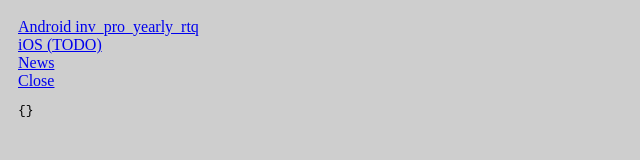
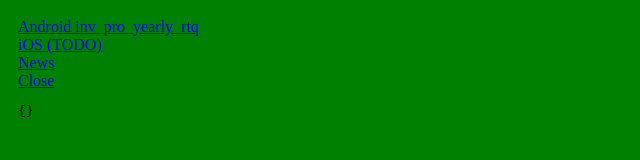
Before and after one commit to devapro/static-config, a plain HTML site: page query.html in a window 1280 px wide. Shown: the whole page, without its empty margins (0-640 px from the left). Drawn offline with Linux system fonts and the light colour scheme.

Commit message:
Update query.html

```diff
--- a/query.html
+++ b/query.html
@@ -3,7 +3,7 @@
     <style>
 	        body {
 		  padding: 10px;
-		  background: #cecece;
+		  background: green;
 		}
 
 		input {
```
